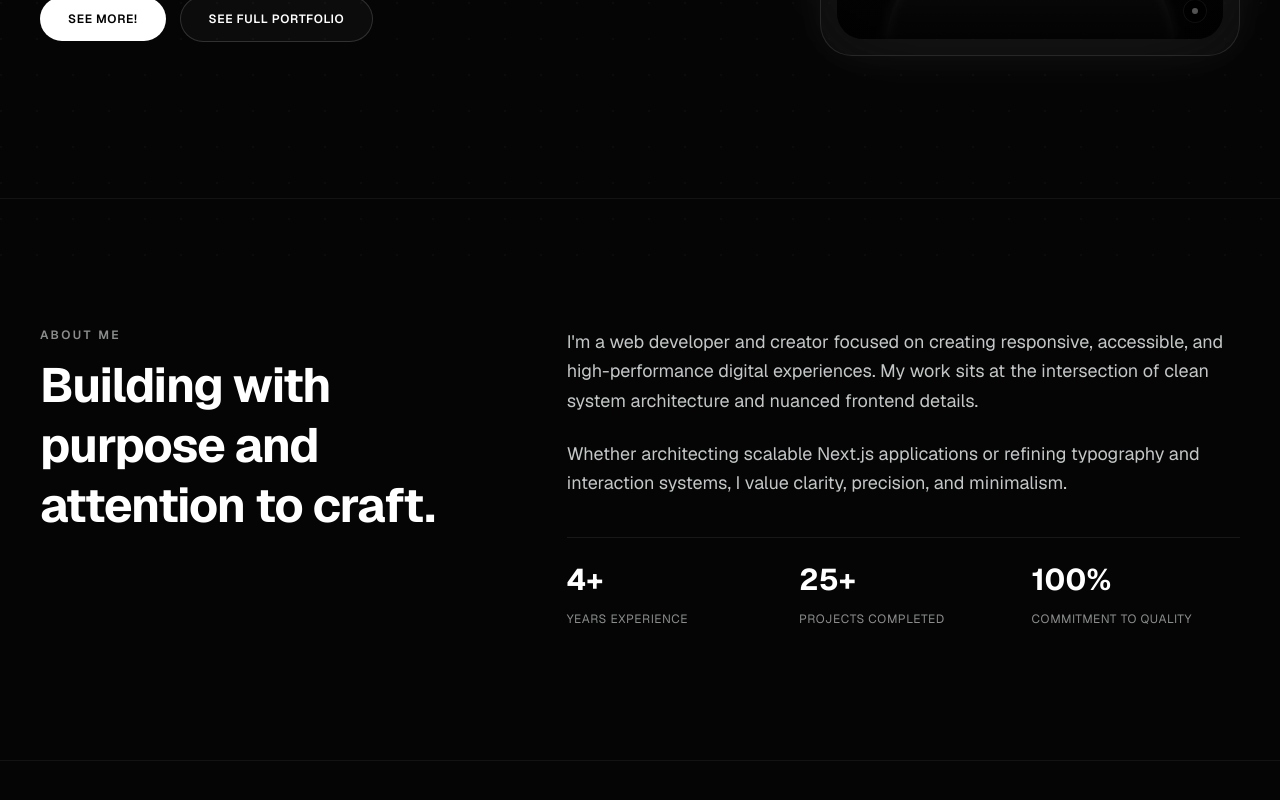
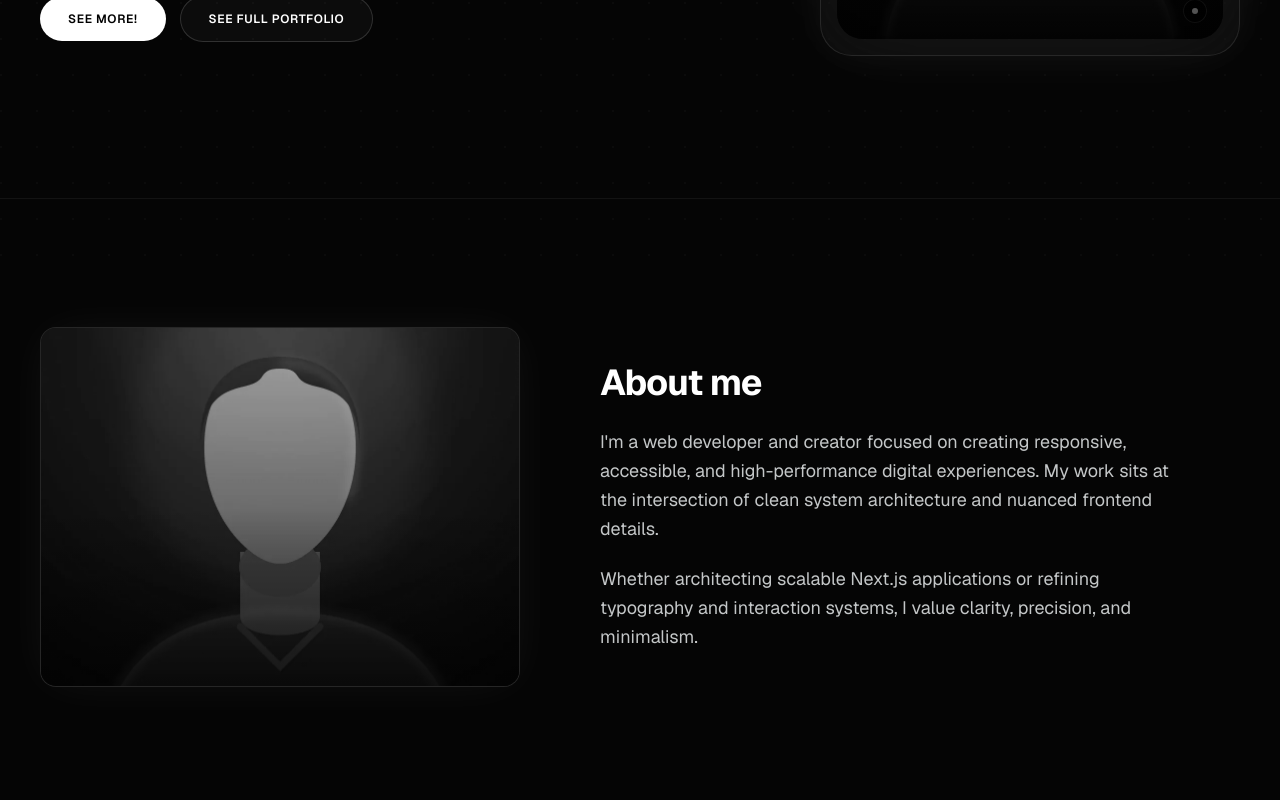
Before and after one commit to richiedavie/nextportjs, a Next.js app: page / in a window 1280 px wide. Shown: the part 538-1338 px from the top of the page. Built offline with nearby package versions, Linux system fonts and the light colour scheme.

Commit message:
changing about me layout

```diff
--- a/components/sections/AboutSection.tsx
+++ b/components/sections/AboutSection.tsx
@@ -1,51 +1,35 @@
 import React from "react";
+import Image from "next/image";
 
 export function AboutSection() {
   return (
     <section id="about" className="py-24 sm:py-32 px-4 sm:px-6 border-t border-white/[0.06]">
-      <div className="max-w-[1200px] mx-auto grid grid-cols-1 lg:grid-cols-12 gap-12 lg:gap-16">
-        <div className="lg:col-span-5">
-          <span className="text-xs font-semibold uppercase tracking-[0.2em] text-[#c4c7c8]/70 block mb-3 select-none">
-            About Me
-          </span>
-          <h2 className="text-3xl sm:text-4xl md:text-5xl font-bold tracking-tight text-white leading-tight">
-            Building with purpose and attention to craft.
-          </h2>
+      <div className="max-w-[1200px] mx-auto flex flex-col lg:flex-row items-center gap-12 lg:gap-16 xl:gap-20">
+        <div className="group relative w-full max-w-md sm:max-w-lg lg:max-w-[480px] shrink-0">
+          <div className="relative aspect-[4/3] overflow-hidden rounded-2xl border border-white/10 bg-[#0e0e0e] card-glow">
+            <Image
+              src="/images/avatar.webp"
+              alt="Portrait of Jerry"
+              fill
+              sizes="(max-width: 640px) 100vw, (max-width: 1024px) 512px, 480px"
+              className="object-cover object-center grayscale contrast-[1.05] brightness-95 transition-all duration-700 ease-out group-hover:grayscale-0 group-hover:contrast-100 group-hover:brightness-100"
+            />
+            <div
+              className="absolute inset-0 bg-gradient-to-t from-black/50 via-transparent to-transparent pointer-events-none"
+              aria-hidden="true"
+            />
+          </div>
         </div>
 
-        <div className="lg:col-span-7 flex flex-col gap-6 text-base sm:text-lg text-[#c4c7c8] leading-relaxed">
+        <div className="flex-1 min-w-0">
+          <h2 className="text-3xl sm:text-4xl font-bold tracking-tight text-white">About me</h2>
+          <div className="mt-6 flex flex-col gap-5 max-w-xl text-base sm:text-lg text-[#c4c7c8] leading-relaxed">
             <p>
               I&apos;m a web developer and creator focused on creating responsive, accessible, and high-performance digital experiences. My work sits at the intersection of clean system architecture and nuanced frontend details.
             </p>
             <p>
               Whether architecting scalable Next.js applications or refining typography and interaction systems, I value clarity, precision, and minimalism.
             </p>
-
-          <div className="grid grid-cols-2 sm:grid-cols-3 gap-6 pt-6 mt-4 border-t border-white/[0.08]">
-            <div>
-              <span className="block text-2xl sm:text-3xl font-bold text-white mb-1">
-                4+
-              </span>
-              <span className="text-xs text-[#c4c7c8]/70 uppercase tracking-wider">
-                Years Experience
-              </span>
-            </div>
-            <div>
-              <span className="block text-2xl sm:text-3xl font-bold text-white mb-1">
-                25+
-              </span>
-              <span className="text-xs text-[#c4c7c8]/70 uppercase tracking-wider">
-                Projects Completed
-              </span>
-            </div>
-            <div>
-              <span className="block text-2xl sm:text-3xl font-bold text-white mb-1">
-                100%
-              </span>
-              <span className="text-xs text-[#c4c7c8]/70 uppercase tracking-wider">
-                Commitment to Quality
-              </span>
-            </div>
           </div>
         </div>
       </div>
```
Also changed, not shown: incidents_summary_2026-07-31_to_2026-08-24.csv (deleted). Lines whose indentation alone changed are shown as unchanged.
